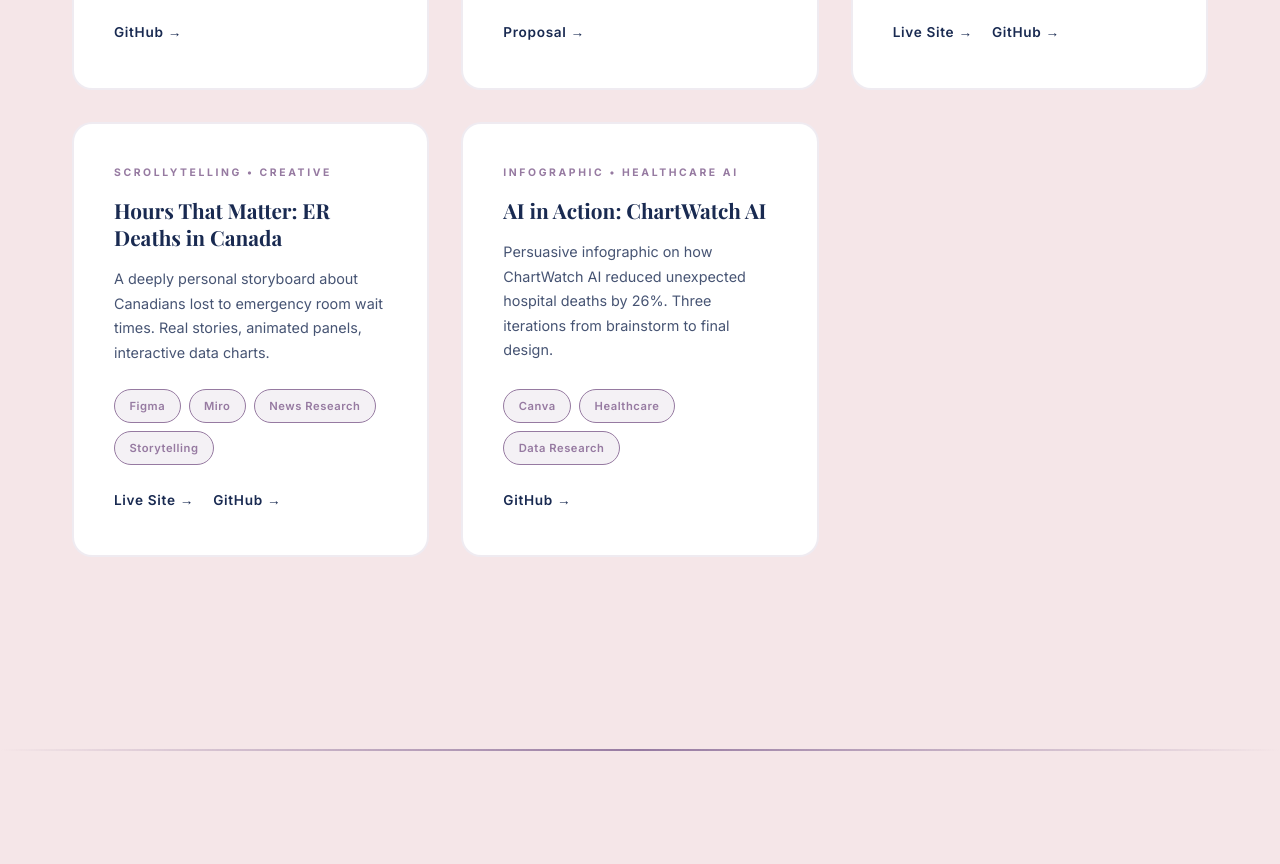
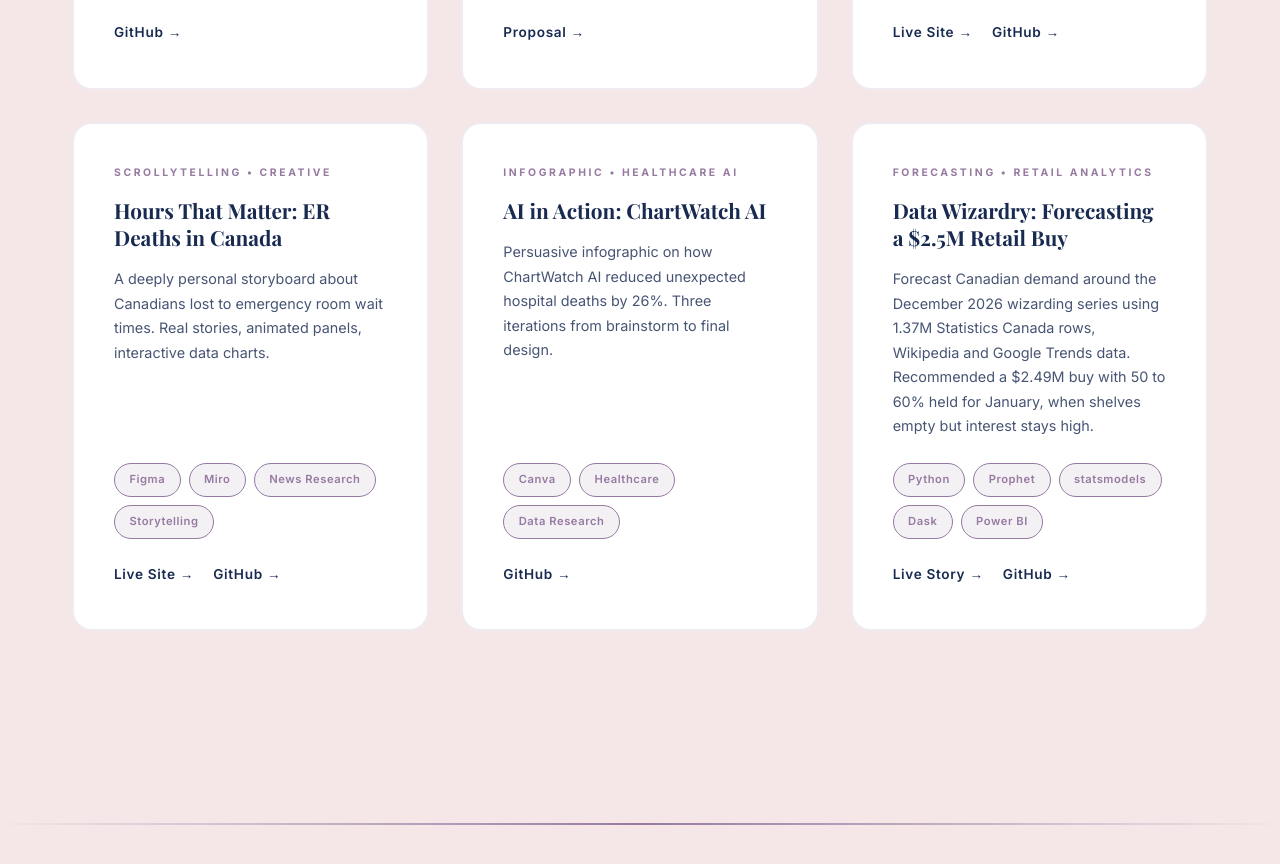
Before and after one commit to nusratjahan73/nusratjahan73.github.io, a plain HTML site: page index.html in a window 1280 px wide. Shown: the part 7257-8121 px from the top of the page. Drawn offline with nearby package versions, Linux system fonts and the light colour scheme; animation ran at ten frames a second.

Commit message:
add 1 extra project

```diff
--- a/index.html
+++ b/index.html
@@ -1519,6 +1519,22 @@ nav.scrolled .nav-links a:hover {
         </div>
         <div class="proj-links">
           <a href="https://github.com/nusratjahan73/persuasive-infographic-chartwatch-ai" target="_blank">GitHub →</a>
+        </div>
+      </div>
+      <div class="proj rv d6">
+        <div class="proj-type">Forecasting &bull; Retail Analytics</div>
+        <h3>Data Wizardry: Forecasting a $2.5M Retail Buy</h3>
+        <p>Forecast Canadian demand around the December 2026 wizarding series using 1.37M Statistics Canada rows, Wikipedia and Google Trends data. Recommended a $2.49M buy with 50 to 60% held for January, when shelves empty but interest stays high.</p>
+        <div class="proj-tags">
+          <span>Python</span>
+          <span>Prophet</span>
+          <span>statsmodels</span>
+          <span>Dask</span>
+          <span>Power BI</span>
+        </div>
+        <div class="proj-links">
+          <a href="https://htmlpreview.github.io/?https://github.com/nusratjahan73/data-wizardry-in-hogwarts/blob/main/web/index.html" target="_blank">Live Story →</a>
+          <a href="https://github.com/nusratjahan73/data-wizardry-in-hogwarts" target="_blank">GitHub →</a>
         </div>
       </div>
     </div>
```
